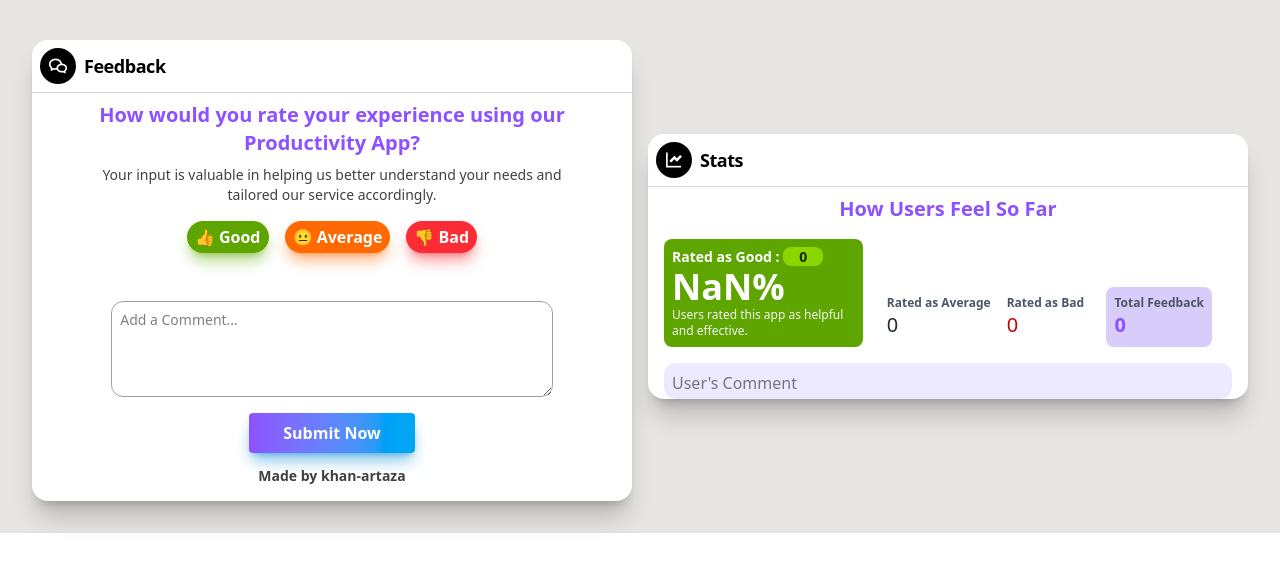
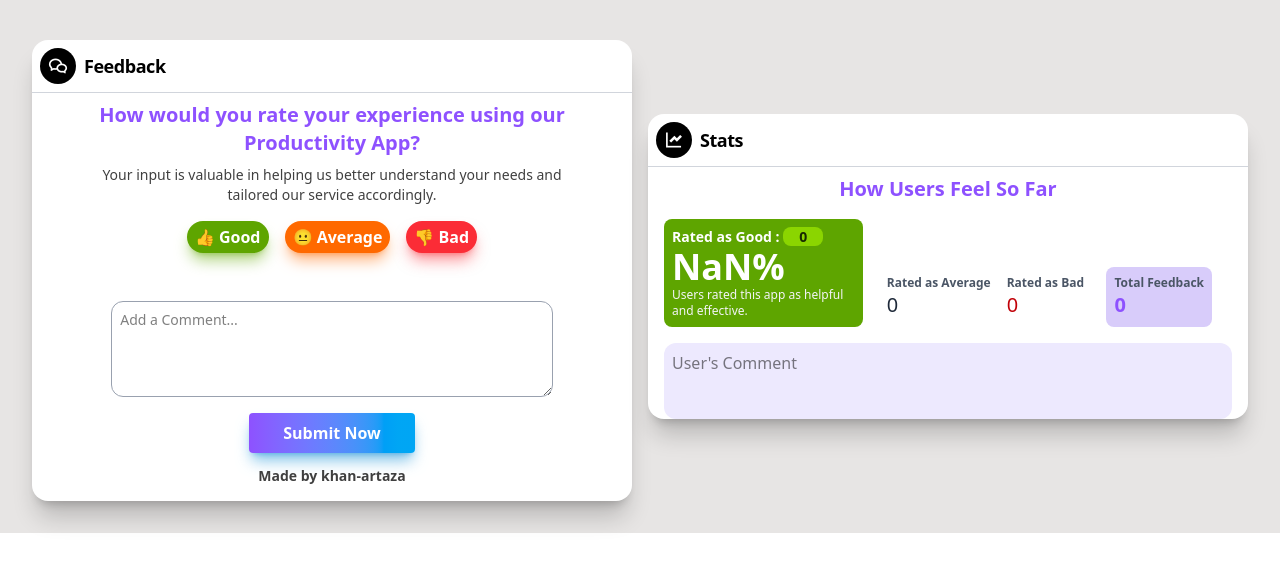
Before and after one commit to khan-artaza/feedbackApplication, a React (Vite) app: page / in a window 1280 px wide. Shown: the top 572 px of the page. Built offline with nearby package versions, Linux system fonts and the light colour scheme.

Commit message:
added padding

```diff
--- a/src/components/Stats.jsx
+++ b/src/components/Stats.jsx
@@ -55,7 +55,7 @@ console.log(clutter);
 
 
       </div>
-      <div className="bg-violet-100 px-2  pt-2 h-[70%] rounded-xl">
+      <div className="bg-violet-100 px-2 pb-10 pt-2 h-[70%] rounded-xl">
       <h2 className="font-medium opacity-50 mb-1">User's Comment</h2>
       <div className="commentSection w-full px-2 h-[50%] overflow-auto flex flex-col gap-2">
         {clutter}
```
